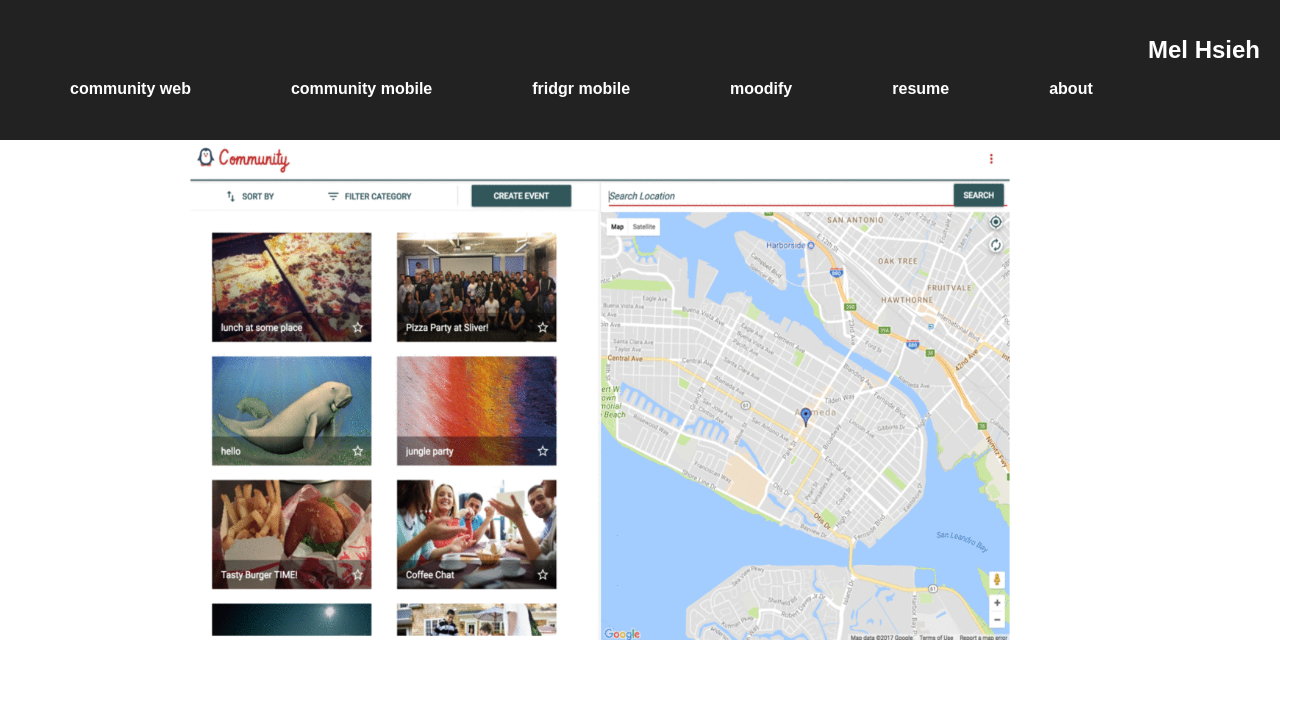
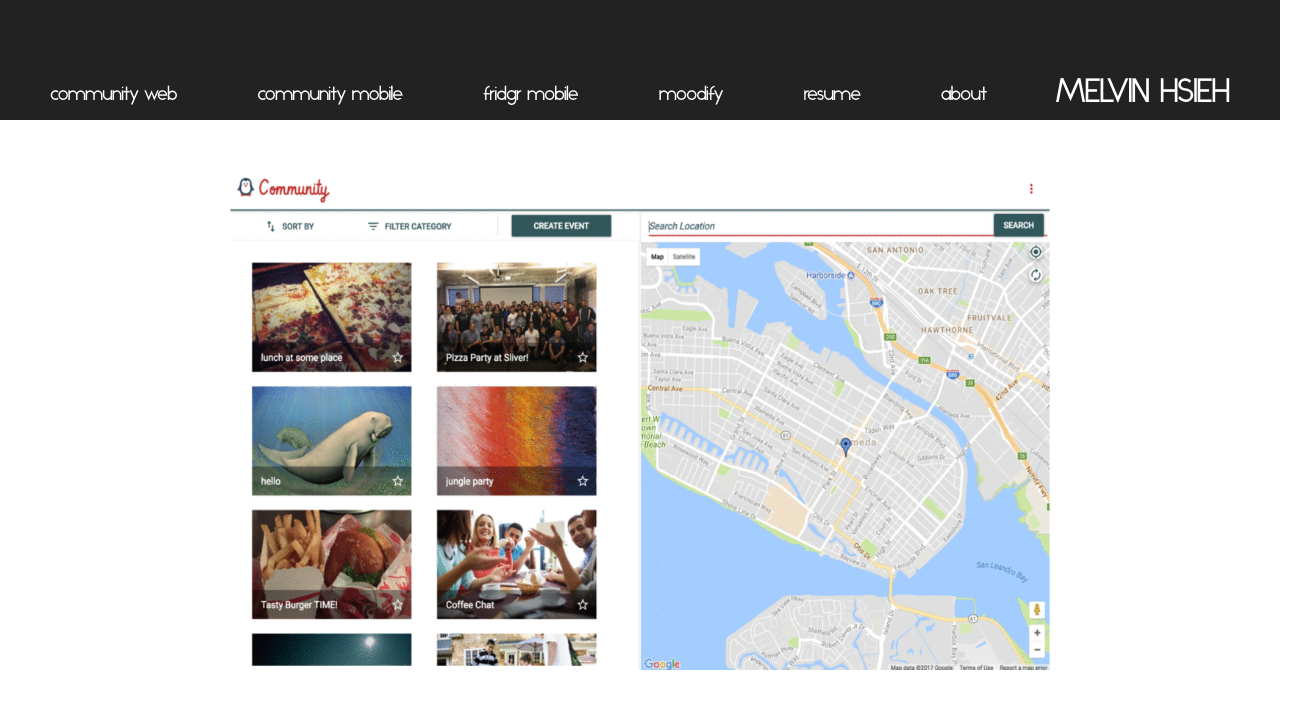
Before and after one commit to mehsieh89/portfolio, a React (Create React App) app: page / in a window 1280 px wide. Shown: the top 708 px of the page, 1305 px wide, since content can reach past the window. Built offline with nearby package versions, Linux system fonts and the light colour scheme.

Commit message:
added fonts, adjusted styling

```diff
--- a/src/App.css
+++ b/src/App.css
@@ -1,14 +1,18 @@
 
 .App-header {
+  font-family: 'Alcubierre';
   background-color: #222;
   height: 100px;
-  padding: 20px;
+  padding: 10px;
   color: white;
 }
 
 .App-title {
-  font-size: 1.5em;
+  font-size: 32px;
   text-align: right;
+  position: relative;
+  right: 40px;
+  top: 45px;
 }
 
 .box {
@@ -20,13 +24,24 @@
   display: flex;
   flex-direction: row;
   flex-basis: 50px;
+  position: relative;
+  bottom: 5px;
 }
 
 #colorBar {
-  background-color: grey;
+  background-color: white;
   padding: 5px;
-  margin-top: 32px;
+  margin-top: 2.7px;
   display: block;
+}
+
+#description {
+  width: 100px;
+}
+
+@font-face {
+   font-family: "Alcubierre";
+   src: url('./media/Alcubierre.otf');
 }
 
 #github {
@@ -34,23 +49,39 @@
 }
 
 #profileDiv {
-  margin-left: 25px;
   height: 100%;
   width: 100%;
 }
 
 .project {
   cursor: pointer;
+  font-size: 18px;
+  color: white;
+}
+
+.project:hover {
+  color: red;
 }
 
 .projectBox {
-  padding-right: 50px;
-  padding-left: 50px;
+  padding-right: 40px;
+  padding-left: 40px;
   height: 50px;
   wdith: 100px;
+}
+
+.projectIMG {
+  float: left;
 }
 
 .profilePicture {
   height: 500px;
   width: 1150px;
+  display: block;
+  margin-left: auto;
+  margin-right: auto;
+  margin-top: 50px;
 }
+
+.RepoButton {
+}
--- a/src/App.js
+++ b/src/App.js
@@ -22,7 +22,7 @@ class App extends Component {
     return (
       <div className="App">
         <header className="App-header">
-          <h1 className="App-title"> Mel Hsieh </h1>
+          <h1 className="App-title"> MELVIN HSIEH </h1>
           <div id="buttonContainer">
             <CommunityWebContainer
               dialog={this.props.dialog}
--- a/src/components/projectDialog.js
+++ b/src/components/projectDialog.js
@@ -24,13 +24,17 @@ class ProjectDialog extends Component {
           title={this.props.dialog.currentProject.name}
           onRequestClose={this.handleClose}
           open={this.props.dialog.showProjectDialog}
+          titleStyle={{ fontFamily: 'Alcubierre' }}
         >
-          <img src={this.props.dialog.currentProject.pathName} alt="" height="300" width="225" >
+          <img className="projectIMG" src={this.props.dialog.currentProject.pathName} alt="" height="300" width="225" >
           </img>
-          <RaisedButton label='Github Repo' onClick={this.handleOnClick} />
+          <RaisedButton id="RepoButton" label='Github Repo' onClick={this.handleOnClick} />
+          <div id="description">
+            <div> What if I told you there was an app on the market that allowed you to see cool events in the area? </div>
+          </div>
         </Dialog>
       );
-    } else {return null }
+    } else { return null }
   }
 }
 
```
Also changed, not shown: src/media/Alcubierre.otf (added).
